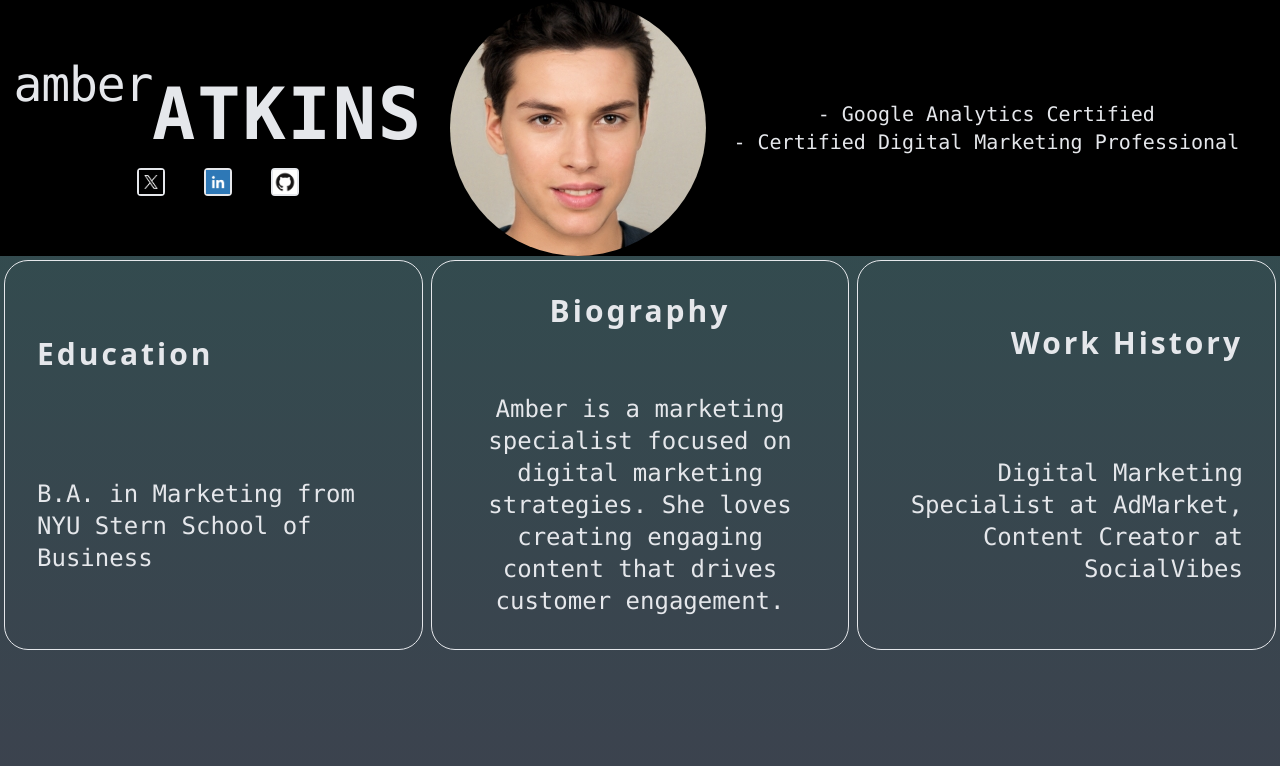
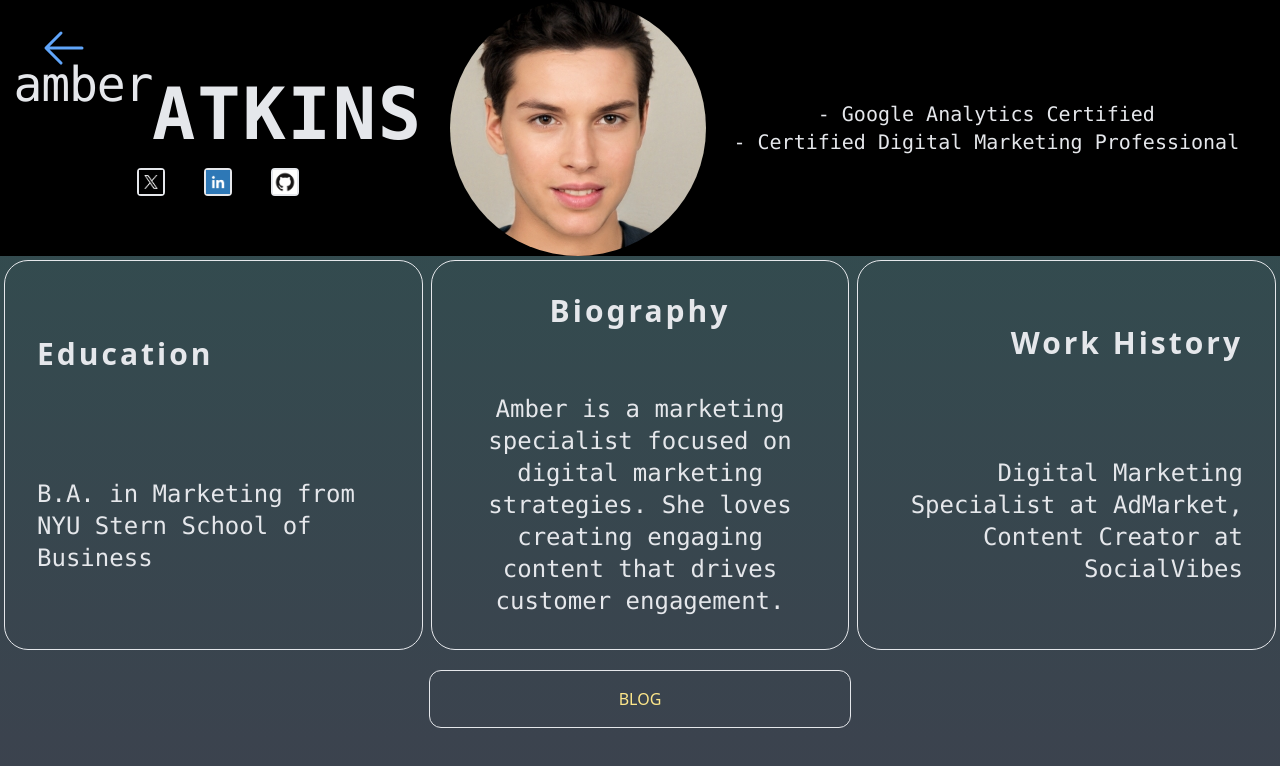
Before and after one commit to Skrubs/portfolio, a React (Vite) app in the folder client/: page /user/Amber_Atkins in a window 1280 px wide. Shown: the top 766 px of the page. Built offline with nearby package versions, Linux system fonts and the light colour scheme.

Commit message:
near end

```diff
--- a/client/src/components-sub/Login.jsx
+++ b/client/src/components-sub/Login.jsx
@@ -51,8 +51,10 @@ export default function Login() {
 
 
                     })
-                    .catch(error =>{`log in error ${error}`});
-                        handleMessage("Login Failed")
+                    .catch((error) =>{
+                        handleMessage('Login Error', error);
+                    });
+
             };
 
         const handleCancel = () => {
--- a/client/src/components/Home.jsx
+++ b/client/src/components/Home.jsx
@@ -4,8 +4,9 @@ import AcademicCapIcon from "../Icons.jsx";
 import {Link} from "react-router-dom";
 import {useEffect, useState} from "react";
 import {peopleList} from '../people.js';
-import websitelogo from '../assets/websitelogo.jpg';
+import websiteLogo from '../assets/websitelogo.jpg';
 import { loadUsers } from "../LoadUsers.jsx";
+import {ArrowLeft} from "@mui/icons-material";
 
 export default function Home() {
 
@@ -38,7 +39,7 @@ export default function Home() {
 
             <header className={'flex flex-1 h-32 w-full'}>
                 <div className="relative flex flex-col w-full h-16 p-2 m-1">
-                    <div className={'flex flex-row h-16 w-32'}>
+                   <div className={'flex flex-row h-16 w-32'}>
                         <Link to={'/login'}>
                             <AcademicCapIcon className="absolute top-0 right-0"/>
                         </Link>
@@ -49,7 +50,7 @@ export default function Home() {
                 </div>
                 <div className={"flex flex-col items-center logodiv"} style={{ background: 'var(--Primary-Background)'}}>
                     <img
-                        src={websitelogo}
+                        src={websiteLogo}
                         alt="Website Logo"
                         className="w-32 rounded-lg"
                         style={{ paddingBottom: '5px' }}
--- a/client/src/components/ProfilePage.jsx
+++ b/client/src/components/ProfilePage.jsx
@@ -1,78 +1,115 @@
 //import Banner from "../assets/Billy.jpg";
 import '../App.css';
 import {useState, useEffect} from "react";
-import {useParams} from 'react-router-dom';
+import {Link, useParams} from 'react-router-dom';
 import {peopleList} from "../people.js";
+import {ArrowLeft} from "@mui/icons-material";
+import Button from "@mui/material/Button";
 
 
 export default function ProfilePage(){
 
-    //const name = `${user.firstname} + " " +  ${user.lastname}`;
     const {URLName} = useParams();
     const fullName = "" + URLName.replaceAll("_", " ");
     let fName = fullName.split(" ")[0].toLowerCase();
-    let lName = (fullName.indexOf(" ") != -1 ? fullName.split(" ")[1].toUpperCase() : "");
+    let lName = (fullName.indexOf(" ") !== -1 ? fullName.split(" ")[1].toUpperCase() : "");
     const [person, setPerson] = useState('');
     const [cert1, setCert1] = useState('');
     const [cert2, setCert2] = useState('');
 
+
+    useEffect(() => {
+
     for(const p of peopleList){
         if(fullName === p.name){
-            useEffect(() => {
             setPerson(p);
             setCert1(p.certifications[0]);
             setCert2(p.certifications[1]);
-            }, []);
         }
         }
+    },[fullName]);
+
+
     let image = "/" + person.propic;
     let tImage = "/twitter.png";
     let lImage = "/linkedin.png";
     let gImage = "/github.png";
 
     return(
-        <div className={'flex flex-col'}>
-            <header><div className={'flex flex-row w-full h-70 text-center items-center bg-black place-content-around'}>
+        <div className={'flex flex-col h-screen'}>
+
+            <header>
+                <div className={'absolute flex left-4 top-4 h-12 w-32 z-10 items-center align-middle p-4 m-2'}>
+                    <Link to={'/'}> <span className={'text-blue-400 text-3xl'}>
+                            <svg xmlns="http://www.w3.org/2000/svg" viewBox="0 0 24 24" fill="currentColor"
+                                 className="size-12">
+                            <path fillRule="evenodd"
+                            d="M11.03 3.97a.75.75 0 0 1 0 1.06l-6.22 6.22H21a.75.75 0 0 1 0 1.5H4.81l6.22 6.22a.75.75 0 1 1-1.06 1.06l-7.5-7.5a.75.75 0 0 1 0-1.06l7.5-7.5a.75.75 0 0 1 1.06 0Z"
+                             clipRule="evenodd"/>
+                            </svg>
+
+                    </span></Link>
+                </div>
+                <div className={'flex flex-row w-full h-70 text-center items-center bg-black place-content-around'}>
                     <div className={'flex flex-col items-center'}>
                         <div className={'flex flex-row text-gray-200 font-mono content-around'}>
                         <h1 className={'text-5xl font-light tracking-tight'}>{fName}</h1>
                             <h2 className={'text-7xl font-extrabold leading-normal tracking-wide'}> {lName}</h2>
                         </div>
                         <div className={'flex flex-row place-content-between'}>
-                        <div className={'border-2 border-gray-200 rounded w-50 h-50'}><a href={person.twitterx}><img src={tImage} alt={'X'} width = "50px" height = "50px"/></a></div>
+                            <div className={'border-2 border-gray-200 rounded w-50 h-50'}><a href={person.twitterx}><img
+                                src={tImage} alt={'X'} width="50px" height="50px"/></a></div>
                             <div className={'w-1/2'}></div>
-                        <div className={'border-2 border-gray-200 rounded w-50 h-50'}><a href={person.linkedin}><img src={lImage} alt={'in'} width = "50px" height = "50px"/></a></div>
+                            <div className={'border-2 border-gray-200 rounded w-50 h-50'}><a href={person.linkedin}><img
+                                src={lImage} alt={'in'} width="50px" height="50px"/></a></div>
                             <div className={'w-1/2'}></div>
-                        <div className={'border-2 border-gray-200 rounded w-50 h-50'}><a href={person.github}><img src={gImage} alt={'git'} width = "50px" height = "50px"/></a></div>
+                            <div className={'border-2 border-gray-200 rounded w-50 h-50'}><a href={person.github}><img
+                                src={gImage} alt={'git'} width="50px" height="50px"/></a></div>
                         </div>
                     </div>
                     <div className={'flex flex-row content-around'}>
-                    <div className={'w-70 h-70'}> <img src={image} alt={''} style={{borderRadius:"50%"}}/></div>
+                        <div className={'w-70 h-70'}><img src={image} alt={''} style={{borderRadius: "50%"}}/></div>
                     </div>
                     <div className={'flex flex-col text-xl text-gray-200 font-mono'}>
                         <span>- {cert1}</span>
                         <span>- {cert2}</span>
                     </div>
                     <div className={'w-1/10'}></div>
-            </div></header>
+                </div>
+            </header>
             <div className={'flex flex-row w-full h-200 items-stretch text-2xl text-gray-200 text-center font-mono'}>
-                <div className={'flex flex-col border border-gray-200 rounded-3xl w-1/3 m-1 items-center place-content-evenly hover:text-yellow-300'}>
-                    <div className={'flex self-start content-around m-8 text-3xl font-black font-sans tracking-widest'}>Education</div>
+                <div
+                    className={'flex flex-col border border-gray-200 rounded-3xl w-1/3 m-1 items-center place-content-evenly hover:text-yellow-300'}>
+                    <div
+                        className={'flex self-start content-around m-8 text-3xl font-black font-sans tracking-widest'}>Education
+                    </div>
                     <div className={'flex content-around m-8 text-left'}>{person.education}</div>
                 </div>
-                <div className={'flex flex-col border border-gray-200 rounded-3xl w-1/3 m-1 items-center place-content-evenly hover:text-yellow-300'}>
-                    <div className={'flex self-center content-around m-8 text-3xl font-black font-sans tracking-widest'}>Biography</div>
+                <div
+                    className={'flex flex-col border border-gray-200 rounded-3xl w-1/3 m-1 items-center place-content-evenly hover:text-yellow-300'}>
+                    <div
+                        className={'flex self-center content-around m-8 text-3xl font-black font-sans tracking-widest'}>Biography
+                    </div>
                     <div className={'flex content-around m-8'}>{person.bio}</div>
                 </div>
-                <div className={'flex flex-col border border-gray-200 rounded-3xl w-1/3 m-1 items-right place-content-evenly hover:text-yellow-300'}>
-                    <div className={'flex self-end content-around m-8 text-3xl font-black font-sans tracking-widest'}>Work History</div>
+                <div
+                    className={'flex flex-col border border-gray-200 rounded-3xl w-1/3 m-1 items-right place-content-evenly hover:text-yellow-300'}>
+                    <div
+                        className={'flex self-end content-around m-8 text-3xl font-black font-sans tracking-widest'}>Work
+                        History
+                    </div>
                     <div className={'flex content-around m-8 text-right'}>{person.workhistory}</div>
                 </div>
             </div>
+            <section data-id={'blog section'} className={'flex flex-col items-center align-middle'}>
+                <div className={'border rounded-xl flex flex-col items-center align-middle m-4 p-4 w-[33%] '}>
+                    <h1 className={'text-amber-200'}>
+                        BLOG
+                    </h1>
+                </div>
+            </section>
         </div>
     );
 
 
-
-
 }
```
Lines whose indentation alone changed are shown as unchanged.
